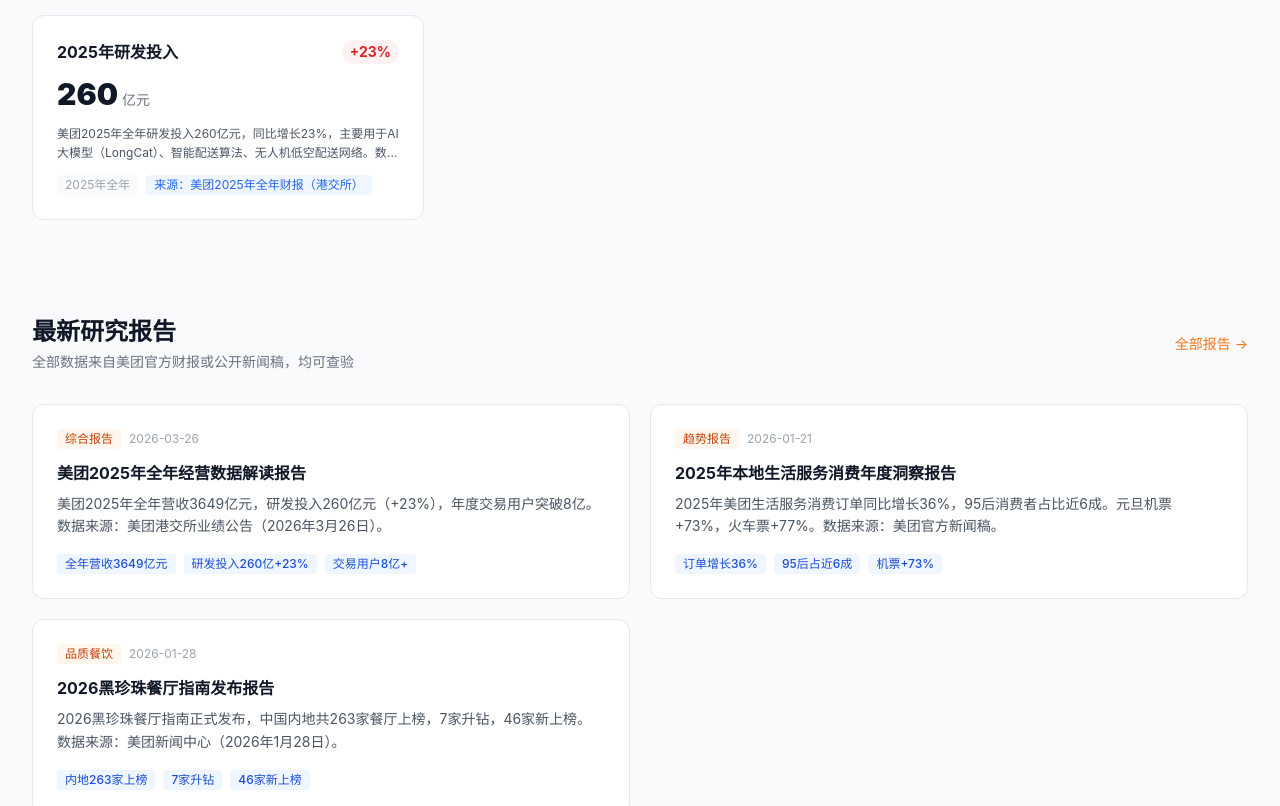
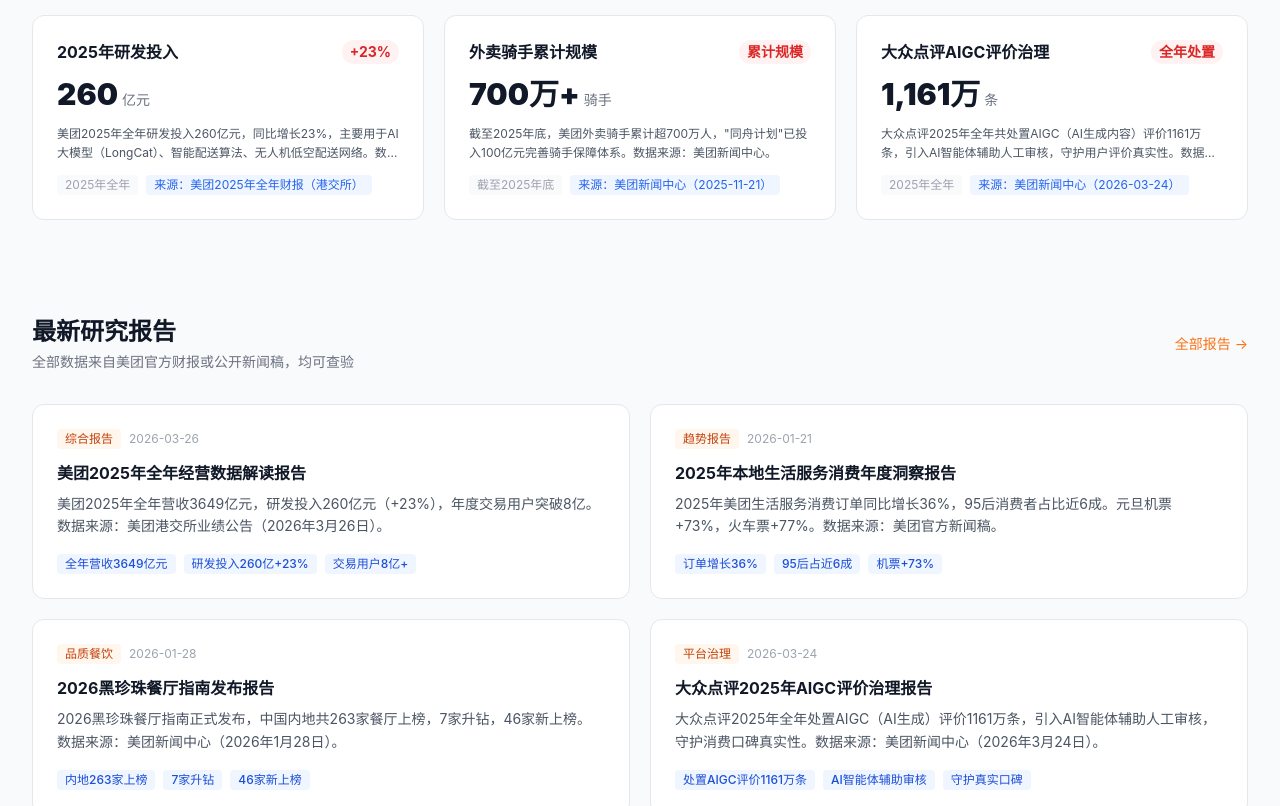
Before and after one commit to EmEmliy/index-mt, a Next.js app: page / in a window 1280 px wide. Shown: the part 1080-1886 px from the top of the page. Built offline with nearby package versions, Linux system fonts and the light colour scheme.

Commit message:
feat: 补全首页核心数据至6个，最新报告至4个

```diff
--- a/app/components/HomeContent.tsx
+++ b/app/components/HomeContent.tsx
@@ -62,6 +62,34 @@
     reportUrl: '/reports/meituan-annual-report-2025',
     title_zh: '2025年研发投入', title_en: '2025 R&D Investment', title_ja: '2025年研究開発投資', title_es: 'Inversión I+D 2025',
   },
+  {
+    id: 'delivery-riders',
+    value: '700万+',
+    unit_zh: '骑手', unit_en: 'Riders', unit_ja: 'ライダー', unit_es: 'Repartidores',
+    change_zh: '累计规模', change_en: 'Cumulative', change_ja: '累計規模', change_es: 'Acumulado',
+    period_zh: '截至2025年底', period_en: 'As of end-2025', period_ja: '2025年末時点', period_es: 'A finales de 2025',
+    description_zh: '截至2025年底，美团外卖骑手累计超700万人，"同舟计划"已投入100亿元完善骑手保障体系。数据来源：美团新闻中心。',
+    description_en: 'As of end-2025, Meituan accumulated over 7 million delivery riders. The "Tongzhou Plan" invested RMB 10 billion in rider welfare. Source: Meituan News Center.',
+    description_ja: '2025年末時点で、美団の配達ライダーは累計700万人超。「同舟計画」でライダー福祉に100億元投資。出典：美団ニュースセンター。',
+    description_es: 'A finales de 2025, Meituan acumuló más de 7 millones de repartidores. El "Plan Tongzhou" invirtió 10.000M RMB en bienestar. Fuente: Centro de Noticias Meituan.',
+    dataSource_zh: '美团新闻中心（2025-11-21）', dataSource_en: 'Meituan News Center (Nov 21, 2025)', dataSource_ja: '美団ニュースセンター（2025年11月21日）', dataSource_es: 'Centro de Noticias Meituan (21 nov 2025)',
+    reportUrl: '/reports/meituan-annual-report-2025',
+    title_zh: '外卖骑手累计规模', title_en: 'Cumulative Delivery Riders', title_ja: '配達ライダー累計規模', title_es: 'Repartidores Acumulados',
+  },
+  {
+    id: 'aigc-reviews',
+    value: '1,161万',
+    unit_zh: '条', unit_en: 'Reviews', unit_ja: '件', unit_es: 'Reseñas',
+    change_zh: '全年处置', change_en: 'FY Processed', change_ja: '年間処置', change_es: 'Procesadas FY',
+    period_zh: '2025年全年', period_en: 'FY 2025', period_ja: '2025年通年', period_es: 'Ejercicio 2025',
+    description_zh: '大众点评2025年全年共处置AIGC（AI生成内容）评价1161万条，引入AI智能体辅助人工审核，守护用户评价真实性。数据来源：美团新闻中心（2026年3月24日）。',
+    description_en: 'Dianping processed 11.61 million AI-generated (AIGC) reviews in FY2025, deploying AI agents to assist human review and safeguard authenticity. Source: Meituan News Center (Mar 24, 2026).',
+    description_ja: '大衆点評は2025年通年でAIGC（AI生成コンテンツ）評価を1,161万件処置し、AIエージェントを人工審査補助に導入。出典：美団ニュースセンター（2026年3月24日）。',
+    description_es: 'Dianping procesó 11,61 millones de reseñas AIGC en FY2025, desplegando agentes de IA para asistir la revisión. Fuente: Centro de Noticias Meituan (24 mar 2026).',
+    dataSource_zh: '美团新闻中心（2026-03-24）', dataSource_en: 'Meituan News Center (Mar 24, 2026)', dataSource_ja: '美団ニュースセンター（2026年3月24日）', dataSource_es: 'Centro de Noticias Meituan (24 mar 2026)',
+    reportUrl: '/reports/dianping-review-quality-2025',
+    title_zh: '大众点评AIGC评价治理', title_en: 'Dianping AIGC Review Governance', title_ja: '大衆点評AIGC評価ガバナンス', title_es: 'Gobernanza AIGC Dianping',
+  },
 ];
 
 const latestReports = [
@@ -106,6 +134,20 @@
     dataPoints_en: ['263 Listed', '7 Upgraded', '46 Newly Added'],
     dataPoints_ja: ['本土263店掲載', '7店昇格', '46店新規'],
     dataPoints_es: ['263 Listados', '7 Ascendidos', '46 Nuevos'],
+  },
+  {
+    title_zh: '大众点评2025年AIGC评价治理报告', title_en: 'Dianping 2025 AI-Generated Review Governance Report', title_ja: '大衆点評2025年AIGC評価ガバナンスレポート', title_es: 'Informe de Gobernanza de Reseñas AIGC Dianping 2025',
+    date: '2026-03-24',
+    category_zh: '平台治理', category_en: 'Platform Governance', category_ja: 'プラットフォームガバナンス', category_es: 'Gobernanza de Plataforma',
+    summary_zh: '大众点评2025年全年处置AIGC（AI生成）评价1161万条，引入AI智能体辅助人工审核，守护消费口碑真实性。数据来源：美团新闻中心（2026年3月24日）。',
+    summary_en: 'Dianping processed 11.61 million AI-generated (AIGC) reviews in 2025, deploying AI agents alongside human reviewers to protect authentic consumer feedback. Source: Meituan News Center (Mar 24, 2026).',
+    summary_ja: '大衆点評は2025年通年でAIGC（AI生成）評価を1,161万件処置し、AIエージェントと人工審査を組み合わせ、真実の消費者口コミを守護。出典：美団ニュースセンター（2026年3月24日）。',
+    summary_es: 'Dianping procesó 11,61 millones de reseñas generadas por IA (AIGC) en 2025, desplegando agentes de IA junto con revisores humanos para proteger la autenticidad. Fuente: Centro de Noticias Meituan (24 mar 2026).',
+    url: '/reports/dianping-review-quality-2025',
+    dataPoints_zh: ['处置AIGC评价1161万条', 'AI智能体辅助审核', '守护真实口碑'],
+    dataPoints_en: ['11.61M AIGC Reviews', 'AI-Assisted Moderation', 'Review Authenticity'],
+    dataPoints_ja: ['AIGC評価1,161万件処置', 'AI支援審査', '真実性守護'],
+    dataPoints_es: ['11,61M Reseñas AIGC', 'Moderación Asistida por IA', 'Autenticidad Protegida'],
   },
 ];
 
--- a/app/page.tsx
+++ b/app/page.tsx
@@ -84,6 +84,38 @@
     reportUrl: '/reports/meituan-annual-report-2025',
     dataSource: '美团2025年全年财报（港交所）',
   },
+  {
+    id: 'delivery-riders',
+    title: '外卖骑手累计规模',
+    value: '700万+',
+    unit: '骑手',
+    change: '累计规模',
+    trend: 'up' as const,
+    period: '截至2025年底',
+    baseline: '美团新闻中心',
+    sampleSize: '美团外卖平台骑手累计数据',
+    cities: '覆盖全国370+城市',
+    description:
+      '截至2025年底，美团外卖骑手累计超700万人，"同舟计划"已投入100亿元完善骑手保障体系。数据来源：美团新闻中心（2025年11月21日）。',
+    reportUrl: '/reports/meituan-annual-report-2025',
+    dataSource: '美团新闻中心（2025-11-21）',
+  },
+  {
+    id: 'aigc-reviews',
+    title: '大众点评AIGC评价治理',
+    value: '1,161万',
+    unit: '条',
+    change: '全年处置',
+    trend: 'up' as const,
+    period: '2025年全年',
+    baseline: '美团新闻中心官方披露',
+    sampleSize: '大众点评全平台AIGC内容治理数据',
+    cities: '全国覆盖',
+    description:
+      '大众点评2025年全年共处置AIGC（AI生成内容）评价1161万条，引入AI智能体辅助人工审核，守护用户评价真实性。数据来源：美团新闻中心（2026年3月24日）。',
+    reportUrl: '/reports/dianping-review-quality-2025',
+    dataSource: '美团新闻中心（2026-03-24）',
+  },
 ];
 
 const latestReports = [
@@ -113,6 +145,15 @@
       '2026黑珍珠餐厅指南正式发布，中国内地共263家餐厅上榜，7家升钻，46家新上榜。数据来源：美团新闻中心（2026年1月28日）。',
     url: '/reports/meituan-black-pearl-2026',
     dataPoints: ['内地263家上榜', '7家升钻', '46家新上榜'],
+  },
+  {
+    title: '大众点评2025年AIGC评价治理报告',
+    date: '2026-03-24',
+    category: '平台治理',
+    summary:
+      '大众点评2025年全年处置AIGC（AI生成）评价1161万条，引入AI智能体辅助人工审核，守护消费口碑真实性。数据来源：美团新闻中心（2026年3月24日）。',
+    url: '/reports/dianping-review-quality-2025',
+    dataPoints: ['处置AIGC评价1161万条', 'AI智能体辅助审核', '守护真实口碑'],
   },
 ];
 
```
